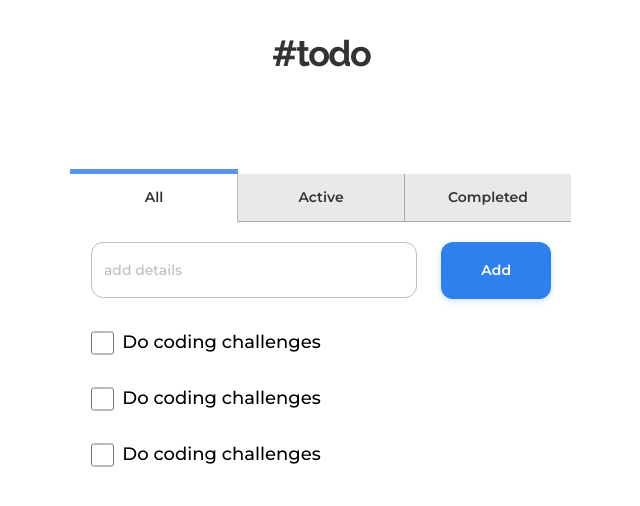
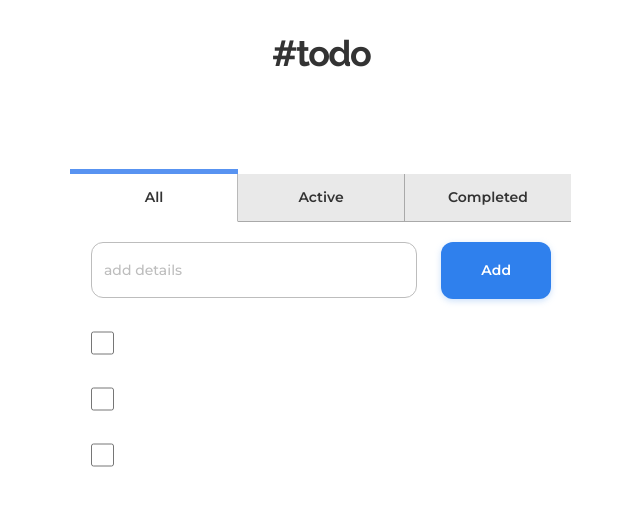
Before and after one commit to hitmaizer/todo-list, a React (Create React App) app: page / in a window 1280 px wide. Shown: the top 506 px of the page, without its empty margins (319-959 px from the left). Built offline with nearby package versions, Linux system fonts and the light colour scheme.

Commit message:
dynamic rendering of items

```diff
--- a/src/components/ListItem.jsx
+++ b/src/components/ListItem.jsx
@@ -1,10 +1,10 @@
 import React from 'react';
 
-export default function ListItem() {
+export default function ListItem(props) {
     return (
         <div className="content__item flex-row">
-            <input type="checkbox" className="item__checkbox" />
-            <p className="item__description">Do coding challenges</p>
+            <input type="checkbox" className="item__checkbox" value={props.completed} />
+            <p className="item__description">{props.task}</p>
         </div>
     )
 }
```
